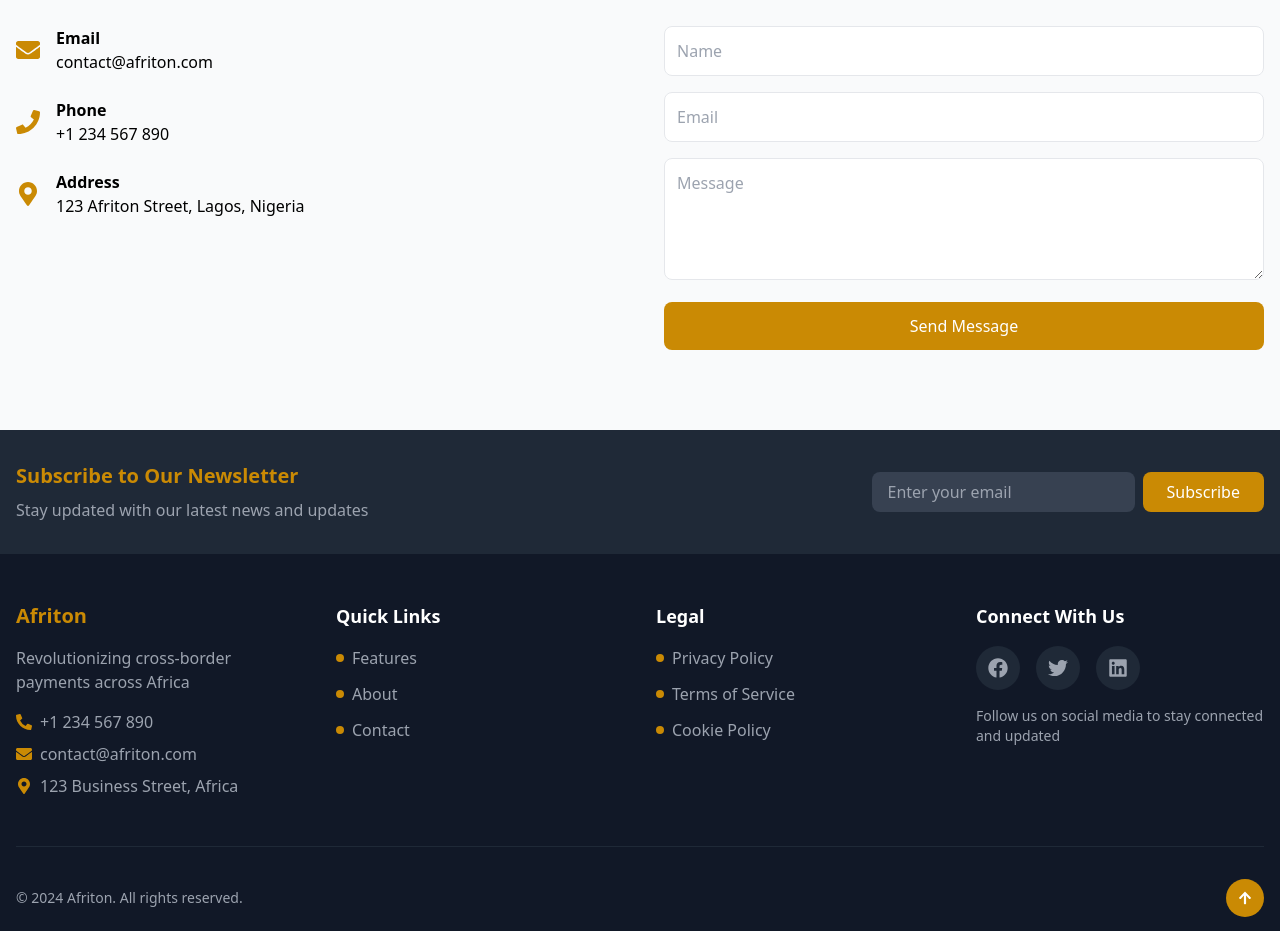
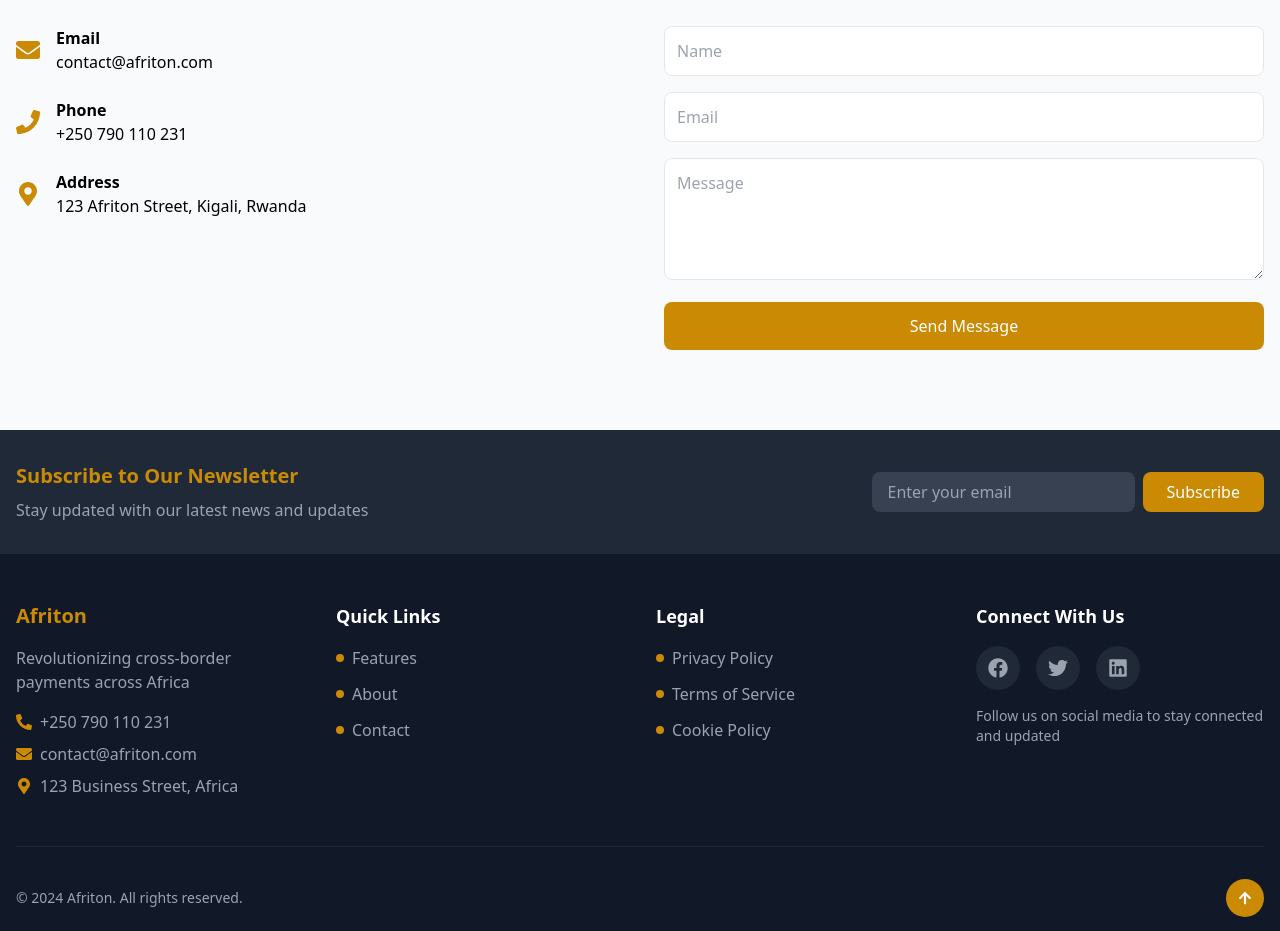
Before and after one commit to lscblack/afriton, a React (Vite) app in the folder client/afriton/: page / in a window 1280 px wide. Shown: the part 5720-6651 px from the top of the page. Built offline with nearby package versions, Linux system fonts and the light colour scheme.

Commit message:
done with numbers updates

```diff
--- a/client/afriton/src/comps/ContactUs.jsx
+++ b/client/afriton/src/comps/ContactUs.jsx
@@ -30,14 +30,14 @@
                                 <FaPhone className="text-yellow-600 text-2xl" />
                                 <div>
                                     <h4 className="font-semibold">Phone</h4>
-                                    <p>+1 234 567 890</p>
+                                    <p>+250 790 110 231</p>
                                 </div>
                             </div>
                             <div className="flex items-center gap-4" data-aos="fade-in">
                                 <FaMapMarkerAlt className="text-yellow-600 text-2xl" />
                                 <div>
                                     <h4 className="font-semibold">Address</h4>
-                                    <p>123 Afriton Street, Lagos, Nigeria</p>
+                                    <p>123 Afriton Street, Kigali, Rwanda</p>
                                 </div>
                             </div>
                         </div>
--- a/client/afriton/src/comps/Footer.jsx
+++ b/client/afriton/src/comps/Footer.jsx
@@ -50,7 +50,7 @@
             <div className="space-y-2">
               <div className="flex items-center gap-2 text-gray-400">
                 <FaPhoneAlt className="text-yellow-600" />
-                <span>+1 234 567 890</span>
+                <span>+250 790 110 231</span>
               </div>
               <div className="flex items-center gap-2 text-gray-400">
                 <FaEnvelope className="text-yellow-600" />
```
